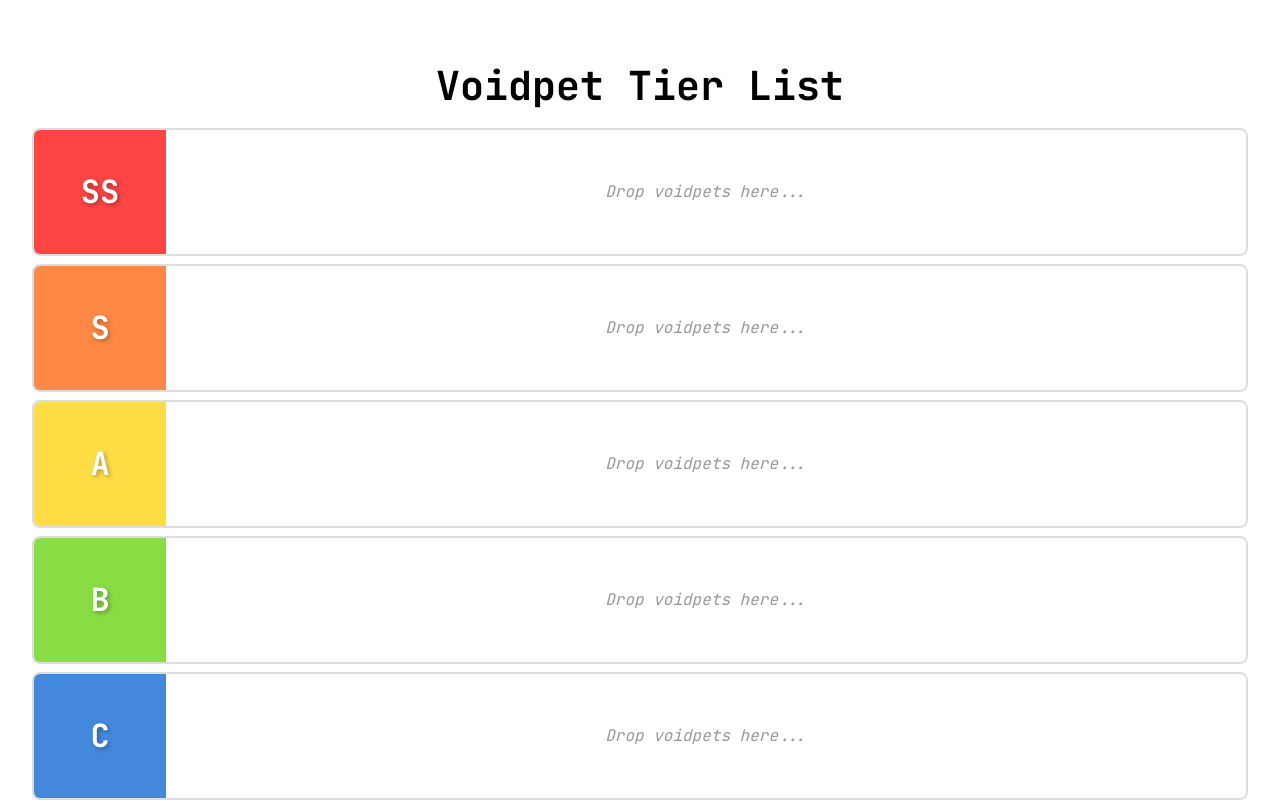
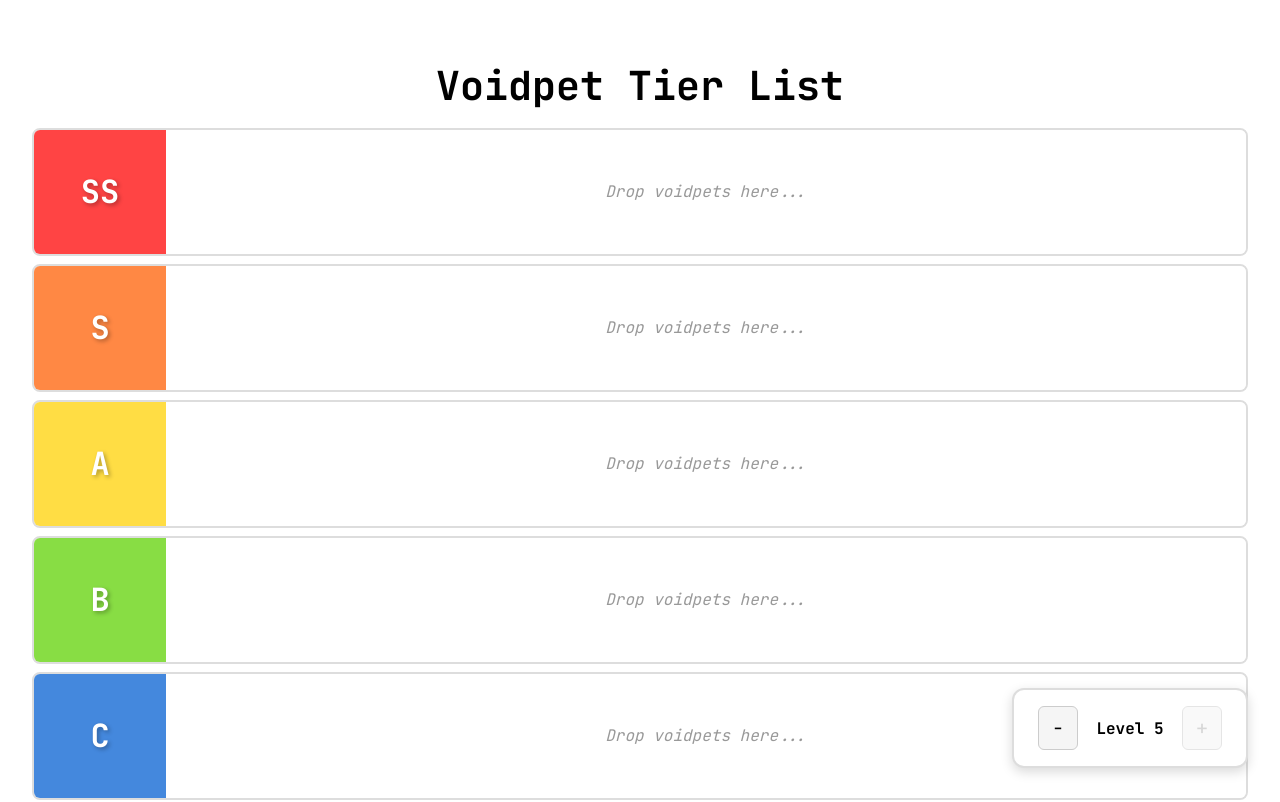
Before and after one commit to NNTin/voidpet, a SvelteKit app: page /tierlist in a window 1280 px wide. Shown: the top 802 px of the page. Built offline with nearby package versions, Linux system fonts and the light colour scheme.

Commit message:
added level control

```diff
--- a/src/routes/tierlist/+page.svelte
+++ b/src/routes/tierlist/+page.svelte
@@ -8,6 +8,7 @@
   let voidpets: Voidpet[] = [];
   let draggedVoidpet: Voidpet | null = null;
   let draggedFromTier: string | null = null;
+  let currentLevel: number = 5;
 
   // Tier list structure
   const tiers = ['SS', 'S', 'A', 'B', 'C'];
@@ -81,6 +82,15 @@
 
     // Load from URL if present
     const urlTierData = $page.url.searchParams.get('t');
+    const urlLevel = $page.url.searchParams.get('l');
+
+    if (urlLevel) {
+      const level = parseInt(urlLevel, 10);
+      if (level >= 1 && level <= 5) {
+        currentLevel = level;
+      }
+    }
+
     if (urlTierData) {
       loadFromUrl(urlTierData);
     } else {
@@ -145,9 +155,24 @@
     const encodedData = encodeBase62(tierString);
     const url = new URL(window.location.href);
     url.searchParams.set('t', encodedData);
+    url.searchParams.set('l', currentLevel.toString());
 
     // Update URL without reload
     goto(url.pathname + url.search, { replaceState: true, noScroll: true, keepFocus: true });
+  }
+
+  function decreaseLevel() {
+    if (currentLevel > 1) {
+      currentLevel--;
+      updateUrl();
+    }
+  }
+
+  function increaseLevel() {
+    if (currentLevel < 5) {
+      currentLevel++;
+      updateUrl();
+    }
   }
 
   function handleDragStart(event: DragEvent, voidpet: Voidpet, tier: string) {
@@ -281,7 +306,7 @@
                 <span class="element-icon unknown">❓</span>
               {/if}
               <span class="class-emoji">{getClassEmoji(voidpet.class)}</span>
-              <img src={voidpet.levels[3]} alt={voidpet.name} class="voidpet-image" />
+              <img src={voidpet.levels[currentLevel]} alt={voidpet.name} class="voidpet-image" />
               <span class="voidpet-name">{voidpet.name}</span>
             </div>
           {/each}
@@ -316,7 +341,7 @@
               <span class="element-icon unknown">❓</span>
             {/if}
             <span class="class-emoji">{getClassEmoji(voidpet.class)}</span>
-            <img src={voidpet.levels[3]} alt={voidpet.name} class="voidpet-image" />
+            <img src={voidpet.levels[currentLevel]} alt={voidpet.name} class="voidpet-image" />
             <span class="voidpet-name">{voidpet.name}</span>
           </div>
         {/each}
@@ -350,12 +375,18 @@
               <span class="element-icon unknown">❓</span>
             {/if}
             <span class="class-emoji">{getClassEmoji(voidpet.class)}</span>
-            <img src={voidpet.levels[3]} alt={voidpet.name} class="voidpet-image" />
+            <img src={voidpet.levels[currentLevel]} alt={voidpet.name} class="voidpet-image" />
             <span class="voidpet-name">{voidpet.name}</span>
           </div>
         {/each}
       </div>
     </div>
+  </div>
+
+  <div class="level-control">
+    <button on:click={decreaseLevel} disabled={currentLevel === 1}> − </button>
+    <span class="level-display">Level {currentLevel}</span>
+    <button on:click={increaseLevel} disabled={currentLevel === 5}> + </button>
   </div>
 </main>
 
@@ -518,6 +549,49 @@
     white-space: nowrap;
   }
 
+  .level-control {
+    position: fixed;
+    bottom: 2rem;
+    right: 2rem;
+    display: flex;
+    align-items: center;
+    gap: 0.75rem;
+    padding: 1rem 1.5rem;
+    background-color: #ffffff;
+    border: 2px solid #ddd;
+    border-radius: 12px;
+    box-shadow: 0 4px 12px rgba(0, 0, 0, 0.15);
+    z-index: 1000;
+  }
+
+  .level-control button {
+    padding: 0.5rem 0.75rem;
+    font-size: 1.25rem;
+    border: 1px solid #ccc;
+    border-radius: 6px;
+    background-color: #f5f5f5;
+    cursor: pointer;
+    transition: all 0.2s;
+    min-width: 40px;
+  }
+
+  .level-control button:hover:not(:disabled) {
+    background-color: #e0e0e0;
+    border-color: #999;
+  }
+
+  .level-control button:disabled {
+    opacity: 0.5;
+    cursor: not-allowed;
+  }
+
+  .level-control .level-display {
+    font-weight: bold;
+    min-width: 80px;
+    text-align: center;
+    font-size: 1rem;
+  }
+
   /* Drag over effect */
   .tier-content:has(+ :hover) {
     background-color: #e8f5e9;
```
